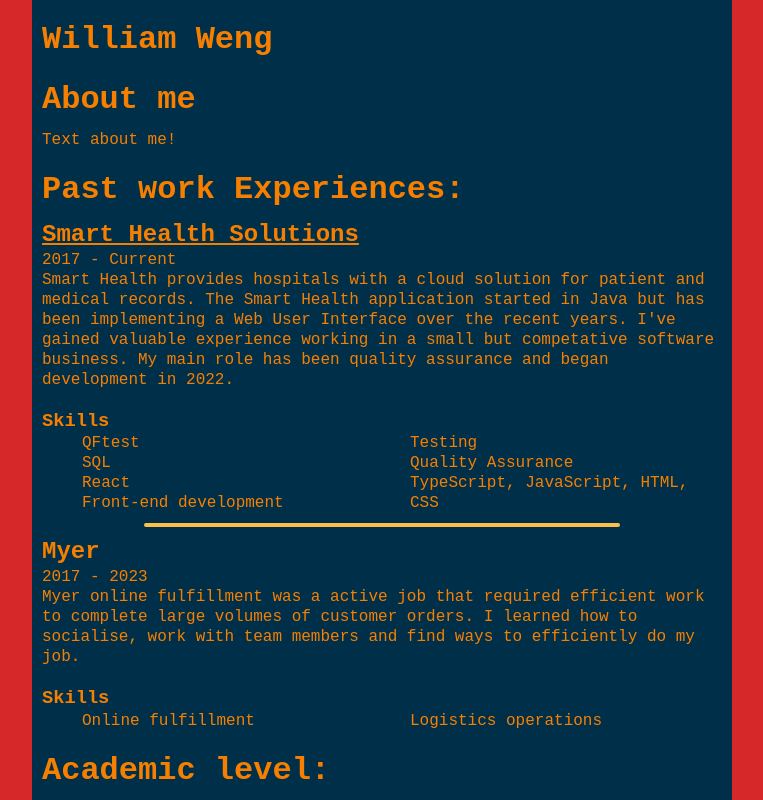
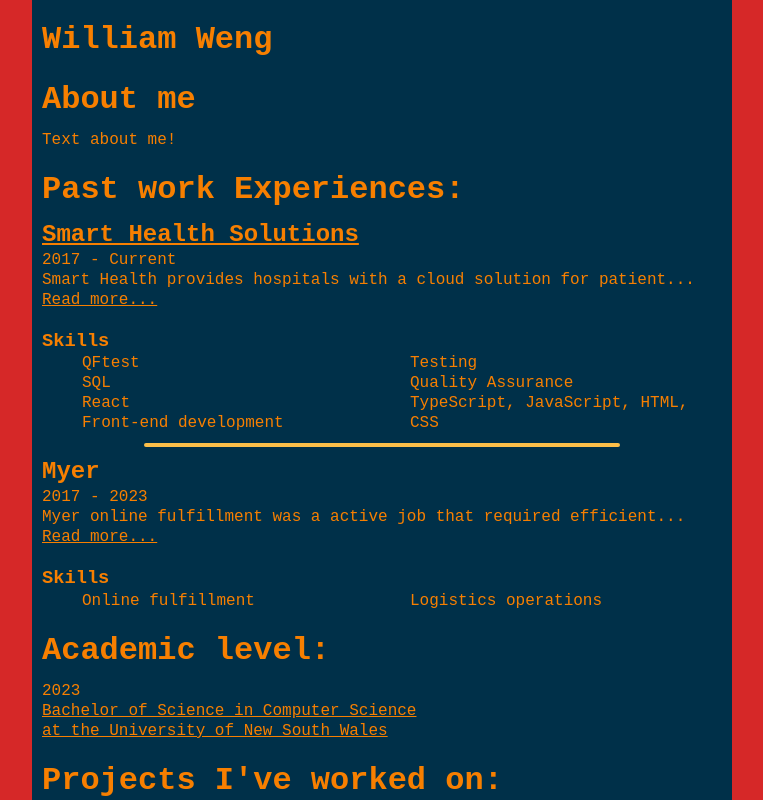
Before and after one commit to will-weng/will-weng.github.io, a React (Create React App) app: page / in a window 1280 px wide. Shown: the top 800 px of the page, without its empty margins (258-1021 px from the left). Built offline with nearby package versions, Linux system fonts and the light colour scheme; the HTML template or start-up script is replaced by a standard one.

Commit message:
read more description

```diff
--- a/src/components/projects/Project.tsx
+++ b/src/components/projects/Project.tsx
@@ -1,5 +1,6 @@
 import styled from 'styled-components';
 import ProjectSkills from './ProjectSkills';
+import ProjectDescription from './ProjectDescription';
 
 export interface ProjectProps {
     project: ProjectType
@@ -32,7 +33,7 @@ function Project(props: ProjectProps) {
                 }
             </h2>
             <p>{project.dates}</p>
-            <p>{project.description}</p>
+            <ProjectDescription description={project.description} />
             <br />
             <h3>Skills</h3>
             <ProjectSkills skills={project.skills} />
--- /dev/null
+++ b/src/components/projects/ProjectDescription.tsx
@@ -0,0 +1,35 @@
+import { useState } from "react";
+import styled from "styled-components";
+
+interface ProjectDescriptionProps {
+    description: string;
+}
+
+const ProjectDescriptionStyle = styled.div`
+`
+const ReadMoreStyle = styled.p`
+    text-decoration:underline;
+    &:hover {
+        text-decoration-color: ${({ theme }) => theme.colours.Vanilla};
+        color: ${({ theme }) => theme.colours.Vanilla};
+    }
+`
+
+function ProjectDescription(props: ProjectDescriptionProps) {
+    const [readMore, setreadMore] = useState(false);
+
+    const description = props.description;
+
+    const shortDescript = description.split(' ').slice(0, 10).join(' ').concat('...');
+    return (
+        <ProjectDescriptionStyle>
+            {readMore ?
+                <p>{description}</p> :
+                <p>{shortDescript}</p>
+            }
+            <ReadMoreStyle onClick={() => { setreadMore(!readMore) }}>Read more...</ReadMoreStyle>
+        </ProjectDescriptionStyle >
+    );
+}
+
+export default ProjectDescription;
```
